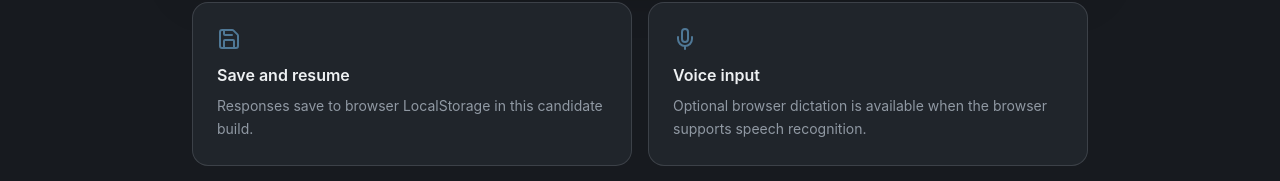
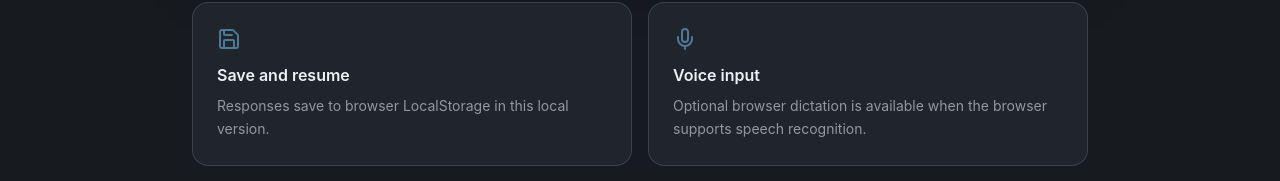
Before and after one commit to sonlyconsulting-ctrl/SS-CTJ-Part2, a React (Vite) app: page / in a window 1280 px wide. Both pictures are taken after a click on the button "User Guide". Shown: the part 784-965 px from the top of the page. Built offline with nearby package versions, Linux system fonts and the light colour scheme.

Commit message:
fix(part2): remove internal candidate language from customer-facing surfaces

```diff
--- a/components/UserGuideView.tsx
+++ b/components/UserGuideView.tsx
@@ -38,7 +38,7 @@ export const UserGuideView: React.FC = () => {
       </section>
 
       <div className="grid sm:grid-cols-2 gap-4">
-        <GuideCard icon={<Save />} title="Save and resume">Responses save to browser LocalStorage in this candidate build.</GuideCard>
+        <GuideCard icon={<Save />} title="Save and resume">Responses save to browser LocalStorage in this local version.</GuideCard>
         <GuideCard icon={<Mic />} title="Voice input">Optional browser dictation is available when the browser supports speech recognition.</GuideCard>
         <GuideCard icon={<Sparkles />} title="Thinking Partner">Local deterministic prompts can challenge your reasoning. They do not score intelligence or make conclusions for you.</GuideCard>
         <GuideCard icon={<Download />} title="Export">At completion, keep PDF, JSON, or TXT copies outside the browser.</GuideCard>
```
